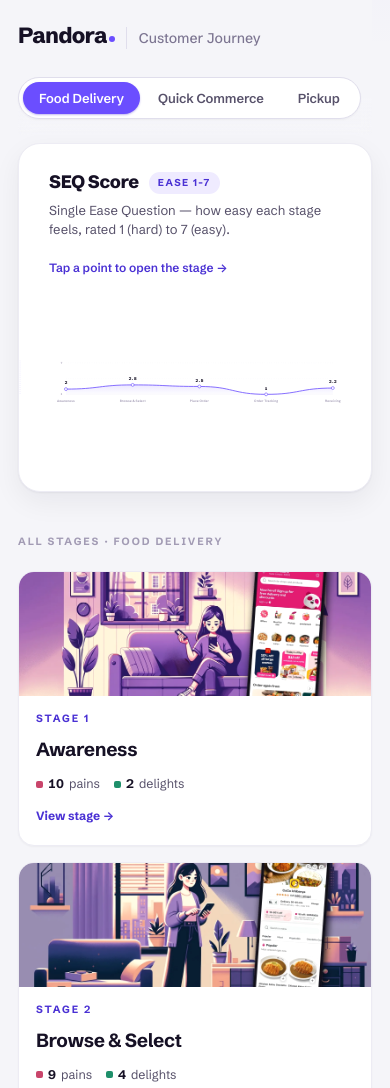
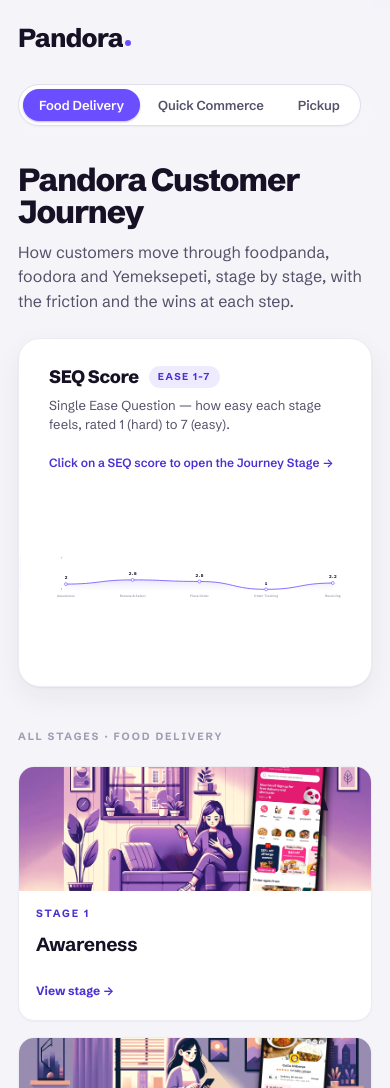
Before and after one commit to touhidkamal-dh/Pandora-Customer-Journey, a plain HTML site: page index.html in a window 390 px wide. Shown: the top 1088 px of the page. Drawn offline with Linux system fonts and the light colour scheme.

Commit message:
Added Header, No more square on SEQ tap, Label Updated to ckick on SEQ score

```diff
--- a/index.html
+++ b/index.html
@@ -52,7 +52,7 @@
   padding:26px 0 22px;flex-wrap:wrap;position:sticky;top:0;z-index:20;
   background:linear-gradient(var(--bg) 72%,transparent);backdrop-filter:blur(6px)}
 .brand{display:flex;align-items:baseline;gap:11px;cursor:pointer}
-.brand .mark{font-weight:800;font-size:22px;letter-spacing:-.03em;color:var(--ink);display:inline-flex;align-items:baseline;gap:2px}
+.brand .mark{font-weight:800;font-size:26px;letter-spacing:-.03em;color:var(--ink);display:inline-flex;align-items:baseline;gap:2px}
 .brand .dot{width:6px;height:6px;border-radius:var(--r-pill);background:var(--violet);display:inline-block;transform:translateY(-1px)}
 .brand .sub{font-weight:500;font-size:14px;letter-spacing:0;color:var(--ink-3);
   padding-left:12px;border-left:1px solid var(--line-2)}
@@ -216,18 +216,36 @@
 .seqbadge .sl{font-size:10px;font-weight:700;letter-spacing:.14em;text-transform:uppercase;color:var(--faint)}
 .seqbadge .sv{font-size:20px;font-weight:800;color:var(--violet-ink);font-variant-numeric:tabular-nums;line-height:1}
 .seqbadge .ss{font-size:12px;font-weight:600;color:var(--faint);margin-left:1px}
+
+/* intro band + subtle counts */
+.intro{padding:34px 0 22px;animation:introin .6s cubic-bezier(.16,1,.3,1)}
+.intro-title{font-weight:800;font-size:clamp(32px,4.6vw,52px);letter-spacing:-.035em;line-height:1.0;margin:0;color:var(--ink)}
+.intro-sub{margin:12px 0 0;font-size:16px;line-height:1.55;color:var(--ink-2);max-width:68ch}
+@keyframes introin{from{opacity:0;transform:translateY(14px)}to{opacity:1;transform:none}}
+@media(max-width:520px){.intro{padding:22px 0 16px}}
+.col-pain .col-h .c,.col-delight .col-h .c{color:var(--ink-3);background:var(--bg);border:1px solid var(--line-2)}
+
+/* remove square touch/focus box on chart points; ripple feedback instead */
+.node:focus{outline:none}
+.node,.oc,.item>button,.vtoggle button,#brand{-webkit-tap-highlight-color:transparent}
+.node .ripple{fill:none;stroke:var(--violet);stroke-width:2;transform-box:fill-box;transform-origin:center;opacity:0;animation:noderipple .6s cubic-bezier(.2,.6,.2,1)}
+@keyframes noderipple{0%{transform:scale(.5);opacity:.55}100%{transform:scale(2.6);opacity:0}}
 </style>
 </head>
 <body>
 <div class="wrap">
   <div class="top">
-    <div class="brand" id="brand"><span class="mark">Pandora<span class="dot"></span></span><span class="sub">Customer Journey</span><span class="databadge" id="databadge">Content not loaded (needs pandora-content.json)</span></div>
+    <div class="brand" id="brand"><span class="mark">Pandora<span class="dot"></span></span><span class="databadge" id="databadge">Content not loaded (needs pandora-content.json)</span></div>
     <div class="vtoggle" id="vtoggle" role="group" aria-label="Choose vertical"></div>
   </div>
+  <section class="intro">
+    <h1 class="intro-title">Pandora Customer Journey</h1>
+    <p class="intro-sub">How customers move through foodpanda, foodora and Yemeksepeti, stage by stage, with the friction and the wins at each step.</p>
+  </section>
   <section class="arc">
     <div class="arc-head">
       <div class="l"><h2>SEQ Score <span class="pip">Ease 1-7</span></h2><span class="def">Single Ease Question — how easy each stage feels, rated 1 (hard) to 7 (easy).</span></div>
-      <span class="tap">Tap a point to open the stage →</span>
+      <span class="tap">Click on a SEQ score to open the Journey Stage →</span>
     </div>
     <svg id="curve" viewBox="0 0 1000 180" role="tablist" aria-label="SEQ score across stages"></svg>
   </section>
@@ -328,7 +346,7 @@
   let np=curvePts[0];for(const p of curvePts){if(Math.abs(p.x-xU)<Math.abs(np.x-xU))np=p;}
   if(guideEl){guideEl.setAttribute("x1",np.x);guideEl.setAttribute("x2",np.x);}
   const c=contentFor(vert,np.s.id),t=ensureTip(),arcR=$(".arc").getBoundingClientRect();
-  t.innerHTML='<div class="tt-name">'+esc(np.s.name)+'</div><div><span class="tt-score">'+np.v+'</span><span class="tt-meta"><b>'+c.pains.length+'</b> pains · <b>'+c.delights.length+'</b> delights</span></div>';
+  t.innerHTML='<div class="tt-name">'+esc(np.s.name)+'</div><div><span class="tt-score">'+np.v+'</span><span class="tt-meta">ease score</span></div>';
   t.style.left=(r.left+(np.x/1000)*r.width-arcR.left)+"px";
   t.style.top=(r.top+(np.y/180)*r.height-arcR.top-14)+"px";
   t.classList.add("show");
@@ -363,7 +381,7 @@
     const c=document.createElementNS(NS,"circle");c.setAttribute("class","dot");c.setAttribute("cx",p.x);c.setAttribute("cy",p.y);c.setAttribute("r",on?7:5);c.setAttribute("fill",on?"var(--violet)":"#fff");c.setAttribute("stroke","var(--violet)");c.setAttribute("stroke-width","2");
     const sc=document.createElementNS(NS,"text");sc.setAttribute("x",p.x);sc.setAttribute("y",p.y-16);sc.setAttribute("text-anchor","middle");sc.setAttribute("class","seq"+(on?" on":""));sc.textContent=p.v;
     const nl=document.createElementNS(NS,"text");nl.setAttribute("x",p.x);nl.setAttribute("y",172);nl.setAttribute("text-anchor","middle");nl.setAttribute("class","nl"+(on?" on":""));nl.textContent=p.s.name;
-    g.append(hit,ring,c,sc,nl);
+    const parts=[hit,ring,c,sc,nl];if(on&&!REDUCE()){const rp=document.createElementNS(NS,"circle");rp.setAttribute("class","ripple");rp.setAttribute("cx",p.x);rp.setAttribute("cy",p.y);rp.setAttribute("r",9);parts.unshift(rp);}g.append(...parts);
     g.onclick=()=>openStage(p.s.id,g);
     g.onkeydown=e=>{if(e.key==="Enter"||e.key===" "){e.preventDefault();openStage(p.s.id,g);}};svg.appendChild(g);});
   // pointer guide (added last so it sits above the fills)
@@ -410,7 +428,6 @@
     const o=el("div","oc",
       `<div class="im"><img src="${s.img}" alt=""></div>
        <div class="bd"><div class="kicker">Stage ${s.n}</div><h3>${esc(s.name)}</h3>
-         <div class="cts"><span><span class="mk p"></span><b>${cnt.pains.length}</b> pains</span><span><span class="mk d"></span><b>${cnt.delights.length}</b> delights</span></div>
          <div class="open">View stage →</div></div>`);
     o.setAttribute("tabindex","0");o.setAttribute("role","button");
     o.onclick=()=>openStage(s.id,o.querySelector(".im"));
```
